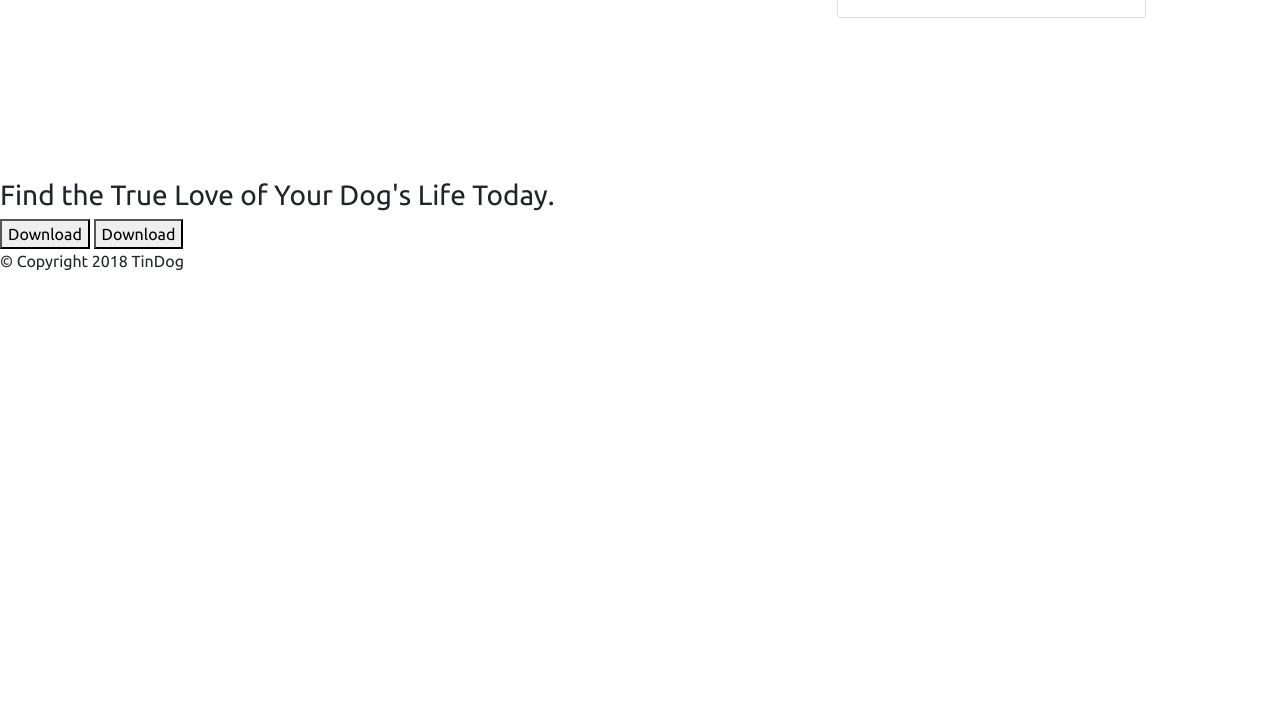
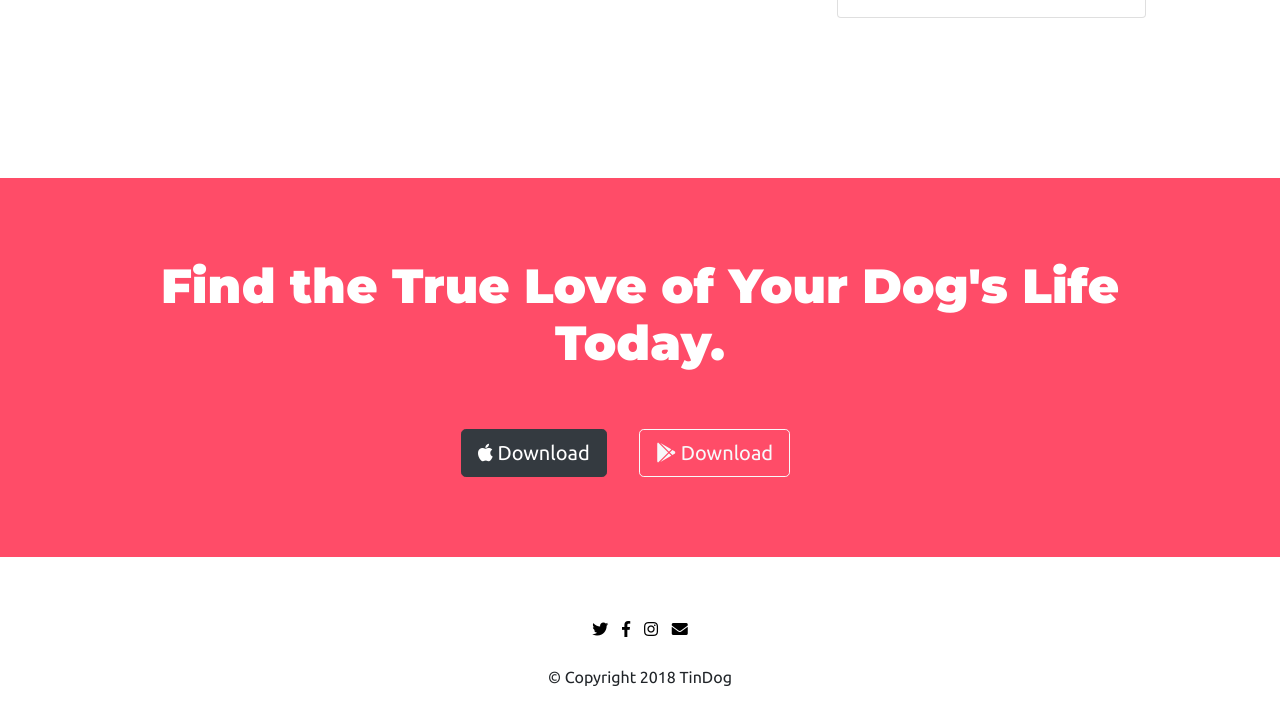
Before and after one commit to Rjarami1/tindog, a plain HTML site: page index.html in a window 1280 px wide. Shown: the part 2334-3059 px from the top of the page. Before the commit the page ends 2623 px from the top, so only its background shows below. Drawn offline with nearby package versions, Linux system fonts and the light colour scheme.

Commit message:
Finished Website

```diff
--- a/css/styles.css
+++ b/css/styles.css
@@ -143,3 +143,38 @@ a.navbar-brand {
         transform: rotate(0);
     }
 }
+
+#cta {
+    background-color: #ff4c68;
+    text-align: center;
+    padding: 5rem 10rem;
+}
+
+#cta h3 {
+    font-family: 'Montserrat', sans-serif;
+    font-weight: 900;
+    font-size: 3rem;
+    color: #ffffff;
+}
+
+.download-button-cta {
+    margin: 5% 3% 0 0;
+}
+
+#footer {
+    text-align: center;
+    background-color: #ffffff;
+    padding: 3rem 0;
+    line-height: 3;
+}
+
+#footer a {
+    text-decoration: none;
+    color: black;
+    font-size: 1rem;
+    margin-right: 10px;
+}
+
+#footer a:nth-last-of-type(1) {
+    margin-right: 0;
+}
--- a/index.html
+++ b/index.html
@@ -44,13 +44,13 @@
         <div class="collapse navbar-collapse" id="navbarTogglerDemo01">
           <ul class="navbar-nav ml-auto">
             <li class="nav-item">
-              <a class="nav-link" href="#">Contact</a>
+              <a class="nav-link" href="#footer">Contact</a>
             </li>
             <li class="nav-item">
-              <a class="nav-link" href="#">Pricing</a>
+              <a class="nav-link" href="#pricing">Pricing</a>
             </li>
             <li class="nav-item">
-              <a class="nav-link" href="#">Download</a>
+              <a class="nav-link" href="#cta">Download</a>
             </li>
           </ul>
         </div>
@@ -210,8 +210,8 @@
   <section id="cta">
 
     <h3>Find the True Love of Your Dog's Life Today.</h3>
-    <button type="button">Download</button>
-    <button type="button">Download</button>
+    <button type="button" class="btn btn-dark btn-lg download-button-cta"><i class="fab fa-apple"></i> Download</button>
+    <button type="button" class="btn btn-outline-light btn-lg download-button-cta"><i class="fab fa-google-play"></i> Download</button>
 
   </section>
 
@@ -220,6 +220,10 @@
 
   <footer id="footer">
 
+    <a href="#"><i class="fab fa-twitter"></i></a>
+    <a href="#"><i class="fab fa-facebook-f"></i></a>
+    <a href="#"><i class="fab fa-instagram"></i></a>
+    <a href="#"><i class="fas fa-envelope"></i></a>
     <p>© Copyright 2018 TinDog</p>
 
   </footer>
```
